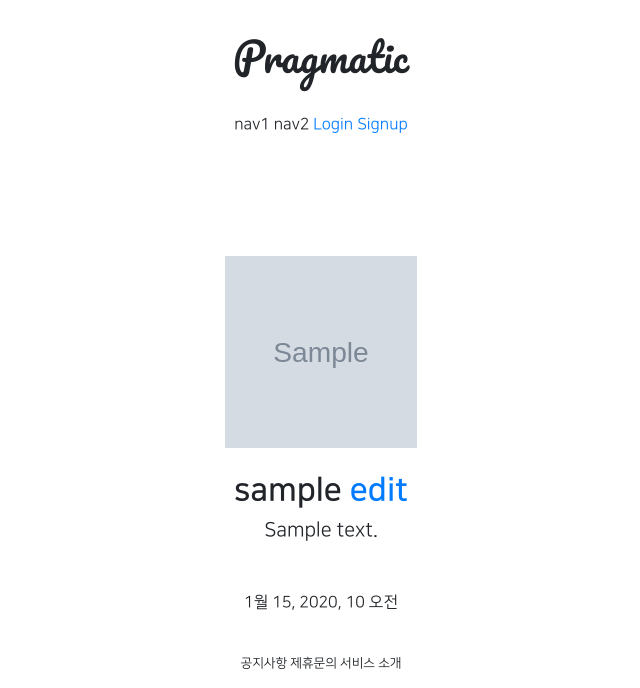
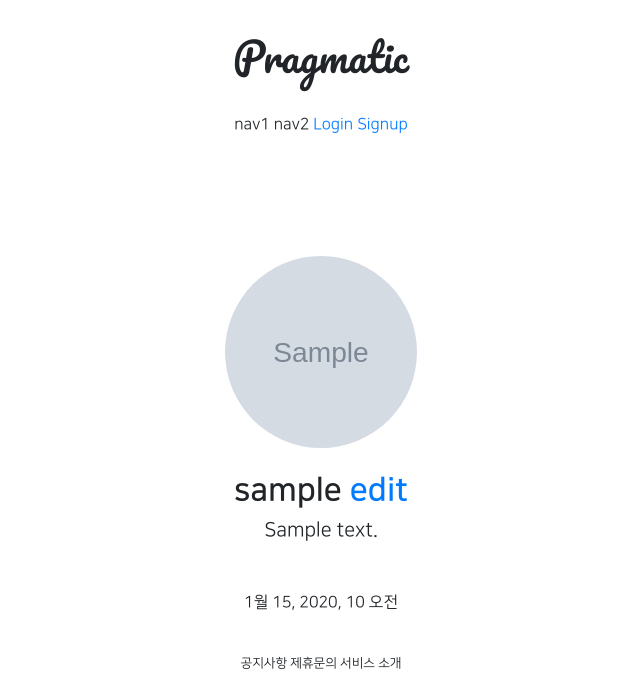
Before and after one commit to ksj0818280/git_5ban_1, a Django app: page /accounts/detail/1 in a window 1280 px wide. Shown: the top 688 px of the page, without its empty margins (319-959 px from the left). Run offline with Django 3.2, Linux system fonts and the light colour scheme; tables that the repository leaves empty hold one stand-in row (values such as "Sample post"); grey boxes marked "Sample" are stand-in pictures; parts of the project's set-up code (start-up, migrations or seed data) failed here and were passed over; some libraries are stand-ins or nearby versions.

Commit message:
7/27 5ban class commit

```diff
--- a/static/base.css
+++ b/static/base.css
@@ -20,7 +20,7 @@
 .profile_image {
     height: 12rem;
     width: 12rem;
-    border_radius: 20rem;
+    border-radius: 20rem;
     object-fit: cover;
 }
 
```
